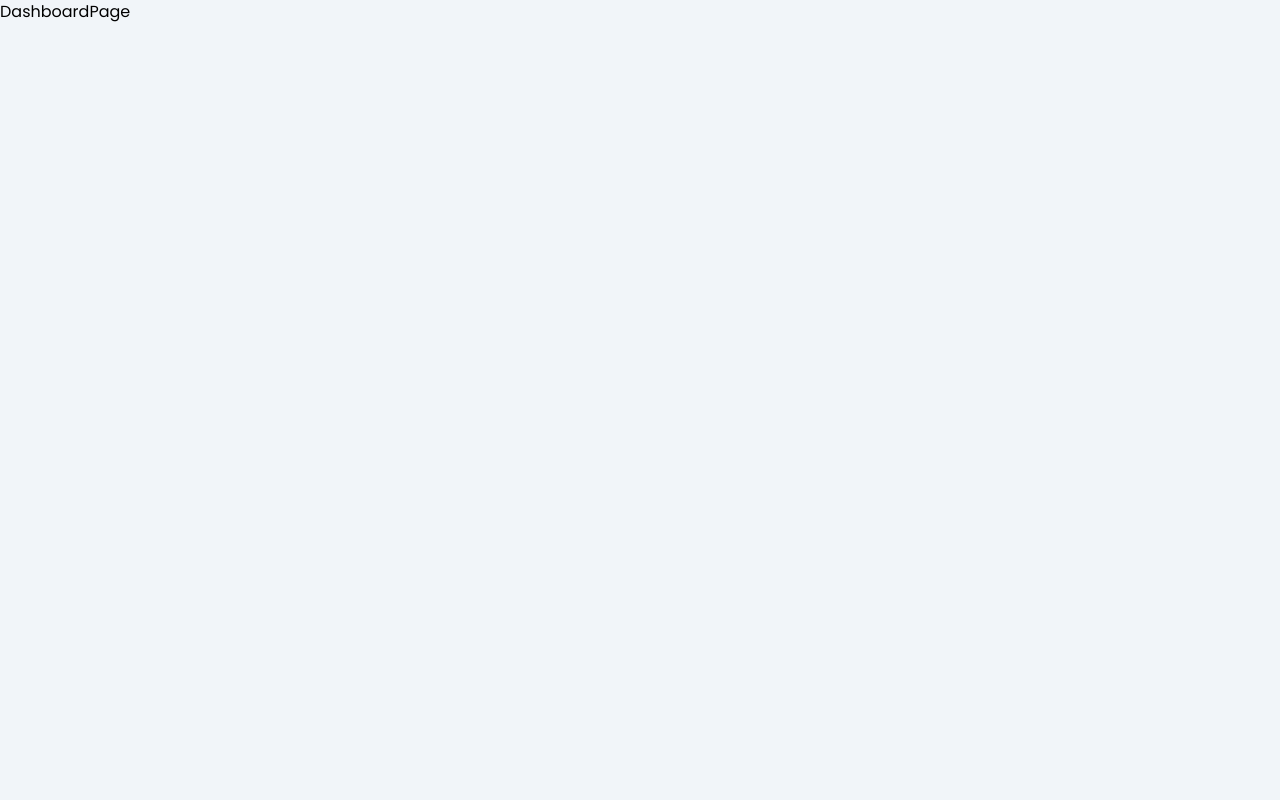
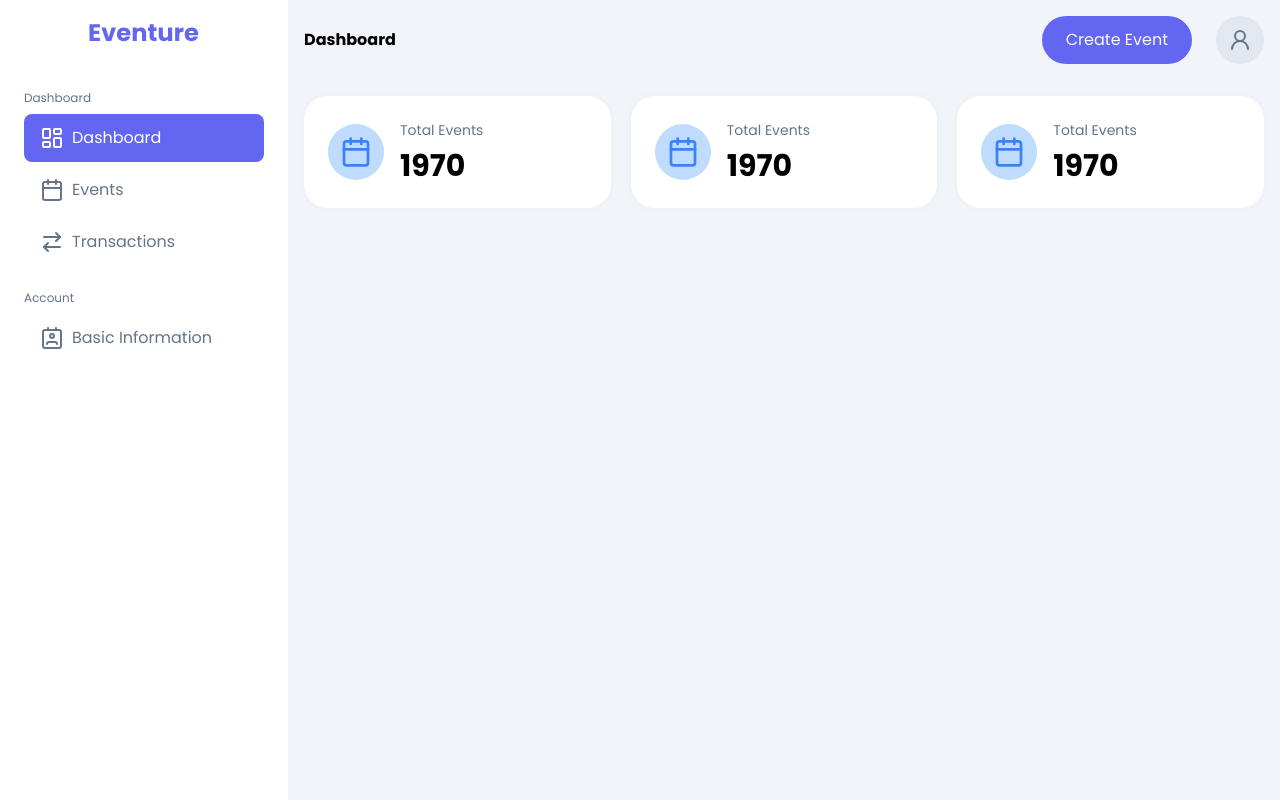
Before and after one commit to rizkyr99/eventure-frontend, a Next.js app: page /organizer/dashboard in a window 1280 px wide. Built offline with nearby package versions, Linux system fonts and the light colour scheme.

Commit message:
feat: create dashboard page

```diff
--- a/app/(main)/user/profile/page.tsx
+++ b/app/(main)/user/profile/page.tsx
@@ -3,7 +3,7 @@
 import { Label } from '@/components/ui/label';
 import { RadioGroup, RadioGroupItem } from '@/components/ui/radio-group';
 import { Tabs, TabsContent, TabsList, TabsTrigger } from '@/components/ui/tabs';
-import { Star } from 'lucide-react';
+import { Copy, Star } from 'lucide-react';
 import Image from 'next/image';
 import React from 'react';
 
@@ -25,7 +25,16 @@
             1.080 points
           </div>
         </div>
-        <div className='space-y-4'>
+        <div className='space-y-4 mt-8'>
+          <div>
+            <Label className='block mb-2'>Referral code</Label>
+            <div className='flex justify-between px-4 py-3 text-primary bg-indigo-100 border-2 border-dashed border-primary rounded-2xl'>
+              <p className='text-xl font-bold tracking-widest'>ADX77V8</p>
+              <button>
+                <Copy className='size-4' />
+              </button>
+            </div>
+          </div>
           <div>
             <Label className='block mb-2'>Email</Label>
             <Input placeholder='Enter your email address' />
--- /dev/null
+++ b/app/organizer/_components/Header.tsx
@@ -0,0 +1,22 @@
+import { Button } from '@/components/ui/button';
+import { User2 } from 'lucide-react';
+import Link from 'next/link';
+import React from 'react';
+
+const Header = () => {
+  return (
+    <div className='h-20 flex justify-between items-center p-4'>
+      <h1 className='font-bold'>Dashboard</h1>
+      <div className='flex items-center gap-x-6'>
+        <Button className='rounded-full' asChild>
+          <Link href='/events/create'>Create Event</Link>
+        </Button>
+        <div className='bg-slate-200 size-12 rounded-full flex items-center justify-center'>
+          <User2 className='size-6 text-slate-500' />
+        </div>
+      </div>
+    </div>
+  );
+};
+
+export default Header;
--- /dev/null
+++ b/app/organizer/_components/Sidebar.tsx
@@ -0,0 +1,61 @@
+import {
+  ArrowRightLeft,
+  Calendar,
+  Contact,
+  Gauge,
+  LayoutDashboard,
+} from 'lucide-react';
+import Image from 'next/image';
+import Link from 'next/link';
+
+const Sidebar = () => {
+  return (
+    <div className='fixed top-0 left-0 h-screen w-72 bg-white p-6'>
+      <Image
+        src='/assets/Eventure.svg'
+        width={110}
+        height={24}
+        alt='eventure'
+        className='mx-auto mb-12'
+      />
+      <div className='space-y-6'>
+        <div className='space-y-2'>
+          <p className='text-xs text-slate-500'>Dashboard</p>
+          <div className='space-y-1'>
+            <Link
+              href='/organizer/dashboard'
+              className='px-4 py-3 rounded-lg bg-primary flex items-center gap-2 text-white cursor-pointer transition'>
+              <LayoutDashboard className='size-6 shrink-0' />
+              <span className='truncate'>Dashboard</span>
+            </Link>
+            <Link
+              href='/organizer/events'
+              className='px-4 py-3 rounded-lg flex items-center gap-2 text-slate-500 hover:bg-slate-100 cursor-pointer transition'>
+              <Calendar className='size-6 shrink-0' />
+              <span className='truncate'>Events</span>
+            </Link>
+            <Link
+              href='/organizer/transactions'
+              className='px-4 py-3 rounded-lg flex items-center gap-2 text-slate-500 hover:bg-slate-100 cursor-pointer transition'>
+              <ArrowRightLeft className='size-6 shrink-0' />
+              <span className='truncate'>Transactions</span>
+            </Link>
+          </div>
+        </div>
+        <div className='space-y-2'>
+          <p className='text-xs text-slate-500'>Account</p>
+          <div className='space-y-1'>
+            <Link
+              href='/dashboard'
+              className='px-4 py-3 rounded-lg flex items-center gap-2 text-slate-500 hover:bg-slate-100 cursor-pointer transition'>
+              <Contact className='size-6 shrink-0' />
+              <span className='truncate'>Basic Information</span>
+            </Link>
+          </div>
+        </div>
+      </div>
+    </div>
+  );
+};
+
+export default Sidebar;
--- a/app/organizer/dashboard/page.tsx
+++ b/app/organizer/dashboard/page.tsx
@@ -1,7 +1,40 @@
+import { Calendar } from 'lucide-react';
 import React from 'react';
 
 const DashboardPage = () => {
-  return <div>DashboardPage</div>;
+  return (
+    <div className='p-4'>
+      <div className='grid grid-cols-3 gap-5'>
+        <div className='bg-white p-6 rounded-3xl flex gap-x-4 items-center shadow-light'>
+          <div className='size-14 bg-blue-200 flex items-center justify-center rounded-full'>
+            <Calendar className='size-8 text-blue-500' />
+          </div>
+          <div className='space-y-2'>
+            <p className='text-sm text-slate-500'>Total Events</p>
+            <p className='text-3xl font-bold'>1970</p>
+          </div>
+        </div>
+        <div className='bg-white p-6 rounded-3xl flex gap-x-4 items-center shadow-light'>
+          <div className='size-14 bg-blue-200 flex items-center justify-center rounded-full'>
+            <Calendar className='size-8 text-blue-500' />
+          </div>
+          <div className='space-y-2'>
+            <p className='text-sm text-slate-500'>Total Events</p>
+            <p className='text-3xl font-bold'>1970</p>
+          </div>
+        </div>
+        <div className='bg-white p-6 rounded-3xl flex gap-x-4 items-center shadow-light'>
+          <div className='size-14 bg-blue-200 flex items-center justify-center rounded-full'>
+            <Calendar className='size-8 text-blue-500' />
+          </div>
+          <div className='space-y-2'>
+            <p className='text-sm text-slate-500'>Total Events</p>
+            <p className='text-3xl font-bold'>1970</p>
+          </div>
+        </div>
+      </div>
+    </div>
+  );
 };
 
 export default DashboardPage;
--- a/app/organizer/layout.tsx
+++ b/app/organizer/layout.tsx
@@ -1,7 +1,17 @@
 import React from 'react';
+import Sidebar from './_components/Sidebar';
+import Header from './_components/Header';
 
 const OrganizerLayout = ({ children }: { children: React.ReactNode }) => {
-  return <div>{children}</div>;
+  return (
+    <div>
+      <Sidebar />
+      <div className='ml-72'>
+        <Header />
+        {children}
+      </div>
+    </div>
+  );
 };
 
 export default OrganizerLayout;
--- /dev/null
+++ b/components/ui/sheet.tsx
@@ -0,0 +1,140 @@
+"use client"
+
+import * as React from "react"
+import * as SheetPrimitive from "@radix-ui/react-dialog"
+import { cva, type VariantProps } from "class-variance-authority"
+import { X } from "lucide-react"
+
+import { cn } from "@/lib/utils"
+
+const Sheet = SheetPrimitive.Root
+
+const SheetTrigger = SheetPrimitive.Trigger
+
+const SheetClose = SheetPrimitive.Close
+
+const SheetPortal = SheetPrimitive.Portal
+
+const SheetOverlay = React.forwardRef<
+  React.ElementRef<typeof SheetPrimitive.Overlay>,
+  React.ComponentPropsWithoutRef<typeof SheetPrimitive.Overlay>
+>(({ className, ...props }, ref) => (
+  <SheetPrimitive.Overlay
+    className={cn(
+      "fixed inset-0 z-50 bg-black/80  data-[state=open]:animate-in data-[state=closed]:animate-out data-[state=closed]:fade-out-0 data-[state=open]:fade-in-0",
+      className
+    )}
+    {...props}
+    ref={ref}
+  />
+))
+SheetOverlay.displayName = SheetPrimitive.Overlay.displayName
+
+const sheetVariants = cva(
+  "fixed z-50 gap-4 bg-background p-6 shadow-lg transition ease-in-out data-[state=open]:animate-in data-[state=closed]:animate-out data-[state=closed]:duration-300 data-[state=open]:duration-500",
+  {
+    variants: {
+      side: {
+        top: "inset-x-0 top-0 border-b data-[state=closed]:slide-out-to-top data-[state=open]:slide-in-from-top",
+        bottom:
+          "inset-x-0 bottom-0 border-t data-[state=closed]:slide-out-to-bottom data-[state=open]:slide-in-from-bottom",
+        left: "inset-y-0 left-0 h-full w-3/4 border-r data-[state=closed]:slide-out-to-left data-[state=open]:slide-in-from-left sm:max-w-sm",
+        right:
+          "inset-y-0 right-0 h-full w-3/4  border-l data-[state=closed]:slide-out-to-right data-[state=open]:slide-in-from-right sm:max-w-sm",
+      },
+    },
+    defaultVariants: {
+      side: "right",
+    },
+  }
+)
+
+interface SheetContentProps
+  extends React.ComponentPropsWithoutRef<typeof SheetPrimitive.Content>,
+    VariantProps<typeof sheetVariants> {}
+
+const SheetContent = React.forwardRef<
+  React.ElementRef<typeof SheetPrimitive.Content>,
+  SheetContentProps
+>(({ side = "right", className, children, ...props }, ref) => (
+  <SheetPortal>
+    <SheetOverlay />
+    <SheetPrimitive.Content
+      ref={ref}
+      className={cn(sheetVariants({ side }), className)}
+      {...props}
+    >
+      {children}
+      <SheetPrimitive.Close className="absolute right-4 top-4 rounded-sm opacity-70 ring-offset-background transition-opacity hover:opacity-100 focus:outline-none focus:ring-2 focus:ring-ring focus:ring-offset-2 disabled:pointer-events-none data-[state=open]:bg-secondary">
+        <X className="h-4 w-4" />
+        <span className="sr-only">Close</span>
+      </SheetPrimitive.Close>
+    </SheetPrimitive.Content>
+  </SheetPortal>
+))
+SheetContent.displayName = SheetPrimitive.Content.displayName
+
+const SheetHeader = ({
+  className,
+  ...props
+}: React.HTMLAttributes<HTMLDivElement>) => (
+  <div
+    className={cn(
+      "flex flex-col space-y-2 text-center sm:text-left",
+      className
+    )}
+    {...props}
+  />
+)
+SheetHeader.displayName = "SheetHeader"
+
+const SheetFooter = ({
+  className,
+  ...props
+}: React.HTMLAttributes<HTMLDivElement>) => (
+  <div
+    className={cn(
+      "flex flex-col-reverse sm:flex-row sm:justify-end sm:space-x-2",
+      className
+    )}
+    {...props}
+  />
+)
+SheetFooter.displayName = "SheetFooter"
+
+const SheetTitle = React.forwardRef<
+  React.ElementRef<typeof SheetPrimitive.Title>,
+  React.ComponentPropsWithoutRef<typeof SheetPrimitive.Title>
+>(({ className, ...props }, ref) => (
+  <SheetPrimitive.Title
+    ref={ref}
+    className={cn("text-lg font-semibold text-foreground", className)}
+    {...props}
+  />
+))
+SheetTitle.displayName = SheetPrimitive.Title.displayName
+
+const SheetDescription = React.forwardRef<
+  React.ElementRef<typeof SheetPrimitive.Description>,
+  React.ComponentPropsWithoutRef<typeof SheetPrimitive.Description>
+>(({ className, ...props }, ref) => (
+  <SheetPrimitive.Description
+    ref={ref}
+    className={cn("text-sm text-muted-foreground", className)}
+    {...props}
+  />
+))
+SheetDescription.displayName = SheetPrimitive.Description.displayName
+
+export {
+  Sheet,
+  SheetPortal,
+  SheetOverlay,
+  SheetTrigger,
+  SheetClose,
+  SheetContent,
+  SheetHeader,
+  SheetFooter,
+  SheetTitle,
+  SheetDescription,
+}
--- a/package.json
+++ b/package.json
@@ -9,7 +9,7 @@
     "lint": "next lint"
   },
   "dependencies": {
-    "@radix-ui/react-dialog": "^1.1.0",
+    "@radix-ui/react-dialog": "^1.1.1",
     "@radix-ui/react-label": "^2.1.0",
     "@radix-ui/react-popover": "^1.1.1",
     "@radix-ui/react-radio-group": "^1.2.0",
```
Also changed, not shown: 1 other file (tests, documents, lock files or other folders).
